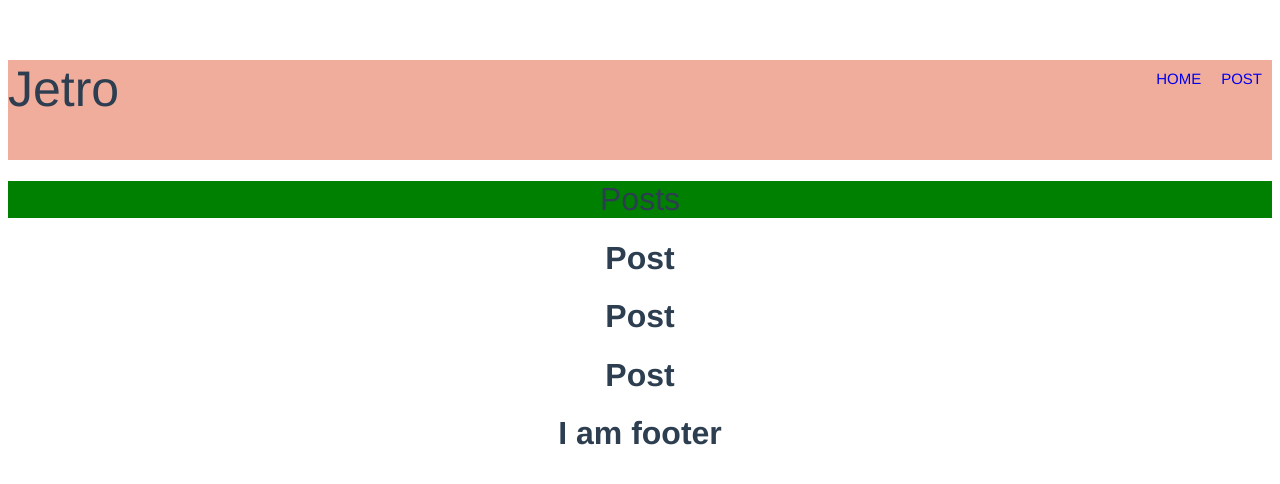
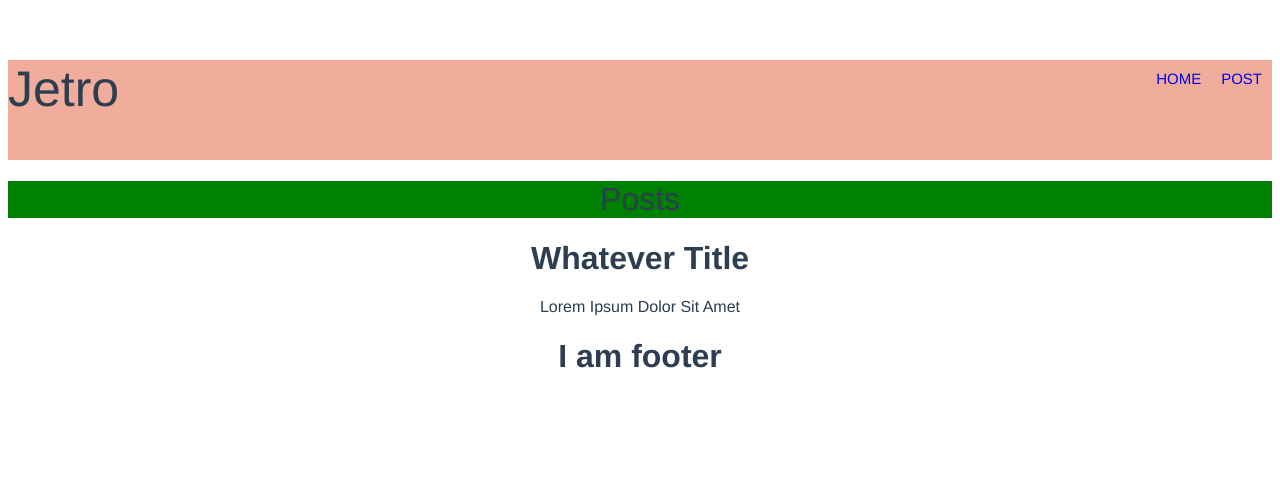
Before and after one commit to yehorich75/jetro-vue.yeh, a Vue app: page /#/ in a window 1280 px wide. Shown: the top 484 px of the page. Built offline with nearby package versions, Linux system fonts and the light colour scheme.

Commit message:
Post Component

```diff
--- a/src/components/Post.vue
+++ b/src/components/Post.vue
@@ -1,8 +1,19 @@
 <template>
   <div class="post">
-      <h1>Post</h1>
+      <h1>{{ heading }}</h1>
+      <p> {{ subtitle }} </p>
   </div>
 </template>
+
+<script>
+export default {
+  props: {
+      'heading': String,
+      'subtitle': String
+    }
+}
+</script>
+
 
 <style scoped lang="sass">
     .post
--- a/src/pages/Homepage.vue
+++ b/src/pages/Homepage.vue
@@ -2,9 +2,7 @@
 <main-layout>
   <div class="hello">
     <h1 class="singlepost">Posts</h1>
-    <post/>
-    <post/>
-    <post/>
+    <post heading="Whatever Title" subtitle="Lorem Ipsum Dolor Sit Amet" />
   </div>
 </main-layout>
 
--- a/src/pages/SinglePost.vue
+++ b/src/pages/SinglePost.vue
@@ -1,13 +1,15 @@
-<template>
-<main-layout>
-  <div class="hello">
-    <h1 class="singlepost">SinglePostPage</h1>
-  </div>
-</main-layout>
+<template lang="pug">
+main-layout
+  .hello
+    h1.singlepost SinglePostPage
+    post
+    post
+    post
 </template>
 
 <script>
 import MainLayout from '@/layout/MainLayout';
+import Post from '@/components/Post';
 export default {
   name: 'SinglePost',
   data () {
@@ -16,7 +18,8 @@ export default {
     }
   },
   components: {
-    MainLayout
+    MainLayout,
+    Post
   }
 }
 </script>
```
